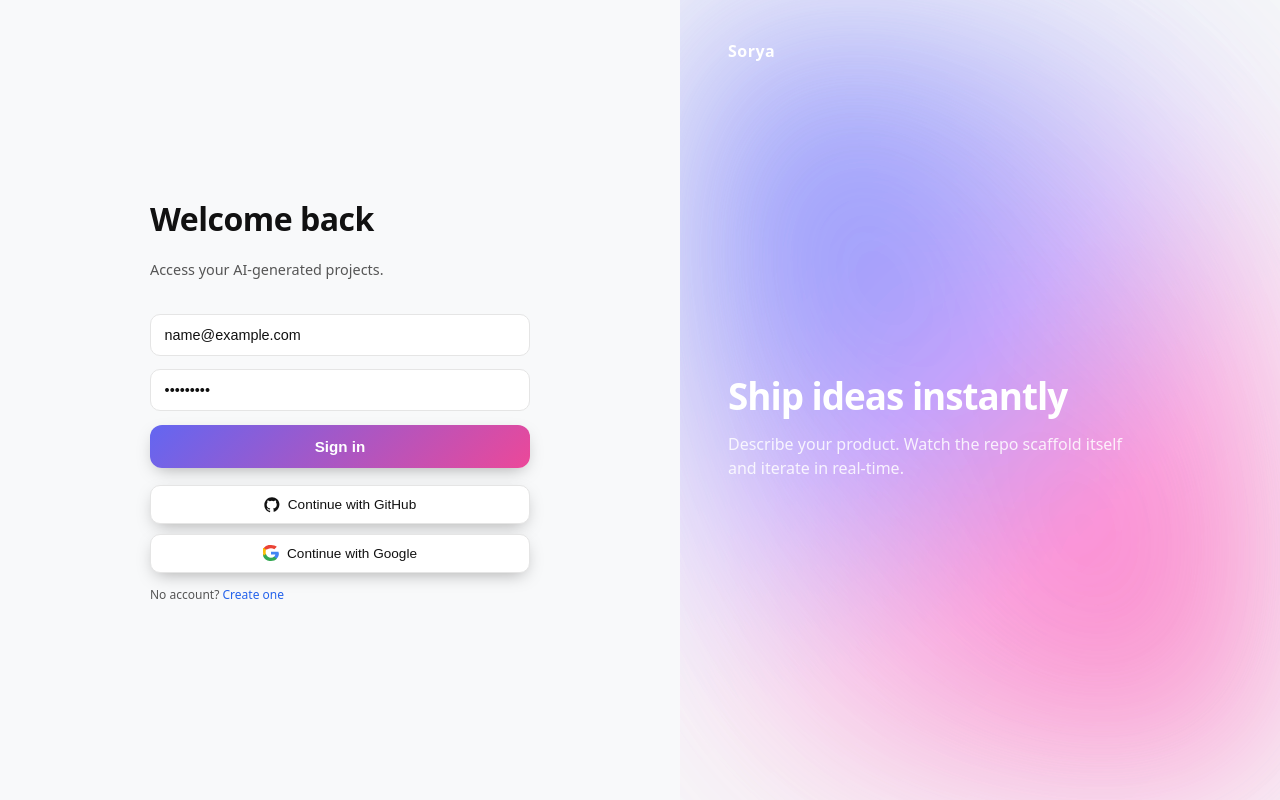
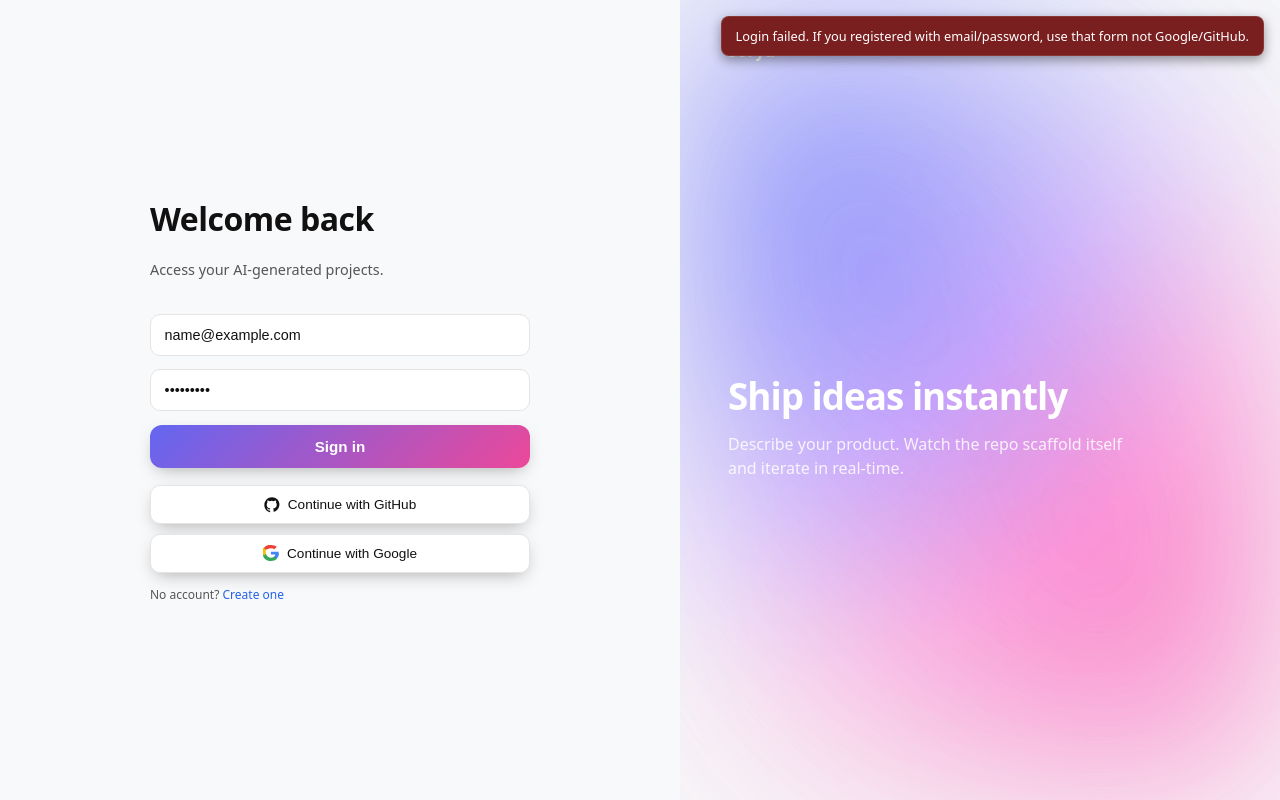
Before and after one commit to soryaappio-afk/soryaapp, a Next.js app: page /login in a window 1280 px wide. Both pictures are taken after typing "name@example.com", "Sample123" into the empty fields and a click on the button "Sign in". Built offline with nearby package versions, Linux system fonts and the light colour scheme.

Commit message:
patch fix

```diff
--- a/src/app/api/settings/password/route.ts
+++ b/src/app/api/settings/password/route.ts
@@ -25,6 +25,9 @@ export async function POST(req: NextRequest) {
         const { currentPassword, newPassword } = parse.data;
         const user = await prisma.user.findUnique({ where: { id: session.user.id } });
         if (!user) return NextResponse.json({ error: 'Not found' }, { status: 404 });
+        if (!user.passwordHash) {
+            return NextResponse.json({ error: 'No existing password. Set one by linking email credentials first.' }, { status: 400 });
+        }
         const ok = await bcrypt.compare(currentPassword, user.passwordHash);
         if (!ok) return NextResponse.json({ error: 'Current password incorrect' }, { status: 400 });
         const hash = await bcrypt.hash(newPassword, 10);
--- /dev/null
+++ b/src/app/components/Toast.tsx
@@ -0,0 +1,49 @@
+"use client";
+import React, { createContext, useCallback, useContext, useState } from 'react';
+
+export interface Toast {
+  id: string;
+  message: string;
+  kind?: 'info' | 'error' | 'success' | 'warning';
+  ttl?: number; // ms
+}
+
+interface ToastCtx {
+  push: (t: Omit<Toast, 'id'>) => void;
+}
+
+const ToastContext = createContext<ToastCtx | null>(null);
+
+export function ToastProvider({ children }: { children: React.ReactNode }) {
+  const [toasts, setToasts] = useState<Toast[]>([]);
+
+  const push = useCallback((t: Omit<Toast, 'id'>) => {
+    const id = crypto.randomUUID();
+    const toast: Toast = { id, ttl: 5000, kind: 'info', ...t };
+    setToasts(prev => [...prev, toast]);
+    if (toast.ttl) setTimeout(() => setToasts(prev => prev.filter(x => x.id !== id)), toast.ttl);
+  }, []);
+
+  return (
+    <ToastContext.Provider value={{ push }}>
+      {children}
+      <div style={{ position: 'fixed', top: 16, right: 16, display: 'flex', flexDirection: 'column', gap: 8, zIndex: 1000 }}>
+        {toasts.map(t => (
+          <div key={t.id} style={{
+            background: t.kind === 'error' ? '#7a1f1f' : t.kind === 'success' ? '#14532d' : t.kind === 'warning' ? '#78350f' : '#1f2937',
+            color: 'white', padding: '10px 14px', borderRadius: 8, fontSize: '.8rem', boxShadow: '0 4px 12px rgba(0,0,0,.4)',
+            border: '1px solid rgba(255,255,255,.1)'
+          }}>
+            {t.message}
+          </div>
+        ))}
+      </div>
+    </ToastContext.Provider>
+  );
+}
+
+export function useToast() {
+  const ctx = useContext(ToastContext);
+  if (!ctx) throw new Error('useToast must be used inside <ToastProvider>');
+  return ctx;
+}
--- a/src/app/layout.tsx
+++ b/src/app/layout.tsx
@@ -2,6 +2,7 @@ import React from 'react';
 import './globals.css';
 import { Metadata } from 'next';
 import CreditsRoot from '../components/CreditsRoot';
+import { ToastProvider } from './components/Toast';
 
 export const metadata: Metadata = {
     title: 'Sorya',
@@ -12,7 +13,9 @@ export default function RootLayout({ children }: { children: React.ReactNode })
     return (
         <html lang="en">
             <body>
-                <CreditsRoot>{children}</CreditsRoot>
+                <ToastProvider>
+                    <CreditsRoot>{children}</CreditsRoot>
+                </ToastProvider>
             </body>
         </html>
     );
--- a/src/app/login/page.tsx
+++ b/src/app/login/page.tsx
@@ -3,8 +3,10 @@ import { signIn } from 'next-auth/react';
 import OAuthButton from '@/src/app/components/OAuthButton';
 import { useState } from 'react';
 import { useRouter } from 'next/navigation';
+import { useToast } from '@/src/app/components/Toast';
 
 export default function LoginPage() {
+    const { push } = useToast();
     const [email, setEmail] = useState('');
     const [password, setPassword] = useState('');
     const [loading, setLoading] = useState(false);
@@ -16,7 +18,9 @@ export default function LoginPage() {
         const res = await signIn('credentials', { email, password, redirect: false });
         setLoading(false);
         if (res?.ok) router.push('/dashboard');
-        else alert('Login failed');
+        else {
+            push({ kind: 'error', message: 'Login failed. If you registered with email/password, use that form not Google/GitHub.' });
+        }
     }
 
     return (
--- a/src/app/register/page.tsx
+++ b/src/app/register/page.tsx
@@ -2,8 +2,10 @@
 import { useState } from 'react';
 import { signIn } from 'next-auth/react';
 import OAuthButton from '@/src/app/components/OAuthButton';
+import { useToast } from '@/src/app/components/Toast';
 
 export default function RegisterPage() {
+    const { push } = useToast();
     const [email, setEmail] = useState('');
     const [password, setPassword] = useState('');
     const [confirm, setConfirm] = useState('');
@@ -24,6 +26,9 @@ export default function RegisterPage() {
             else window.location.href = '/login';
         } else {
             const data = await res.json().catch(() => ({}));
+            if (data.error === 'Exists') {
+                push({ kind: 'warning', message: 'Account already exists. Sign in with your email & password (not Google/GitHub).' });
+            }
             setError(data.error || 'Failed');
         }
     }
```
